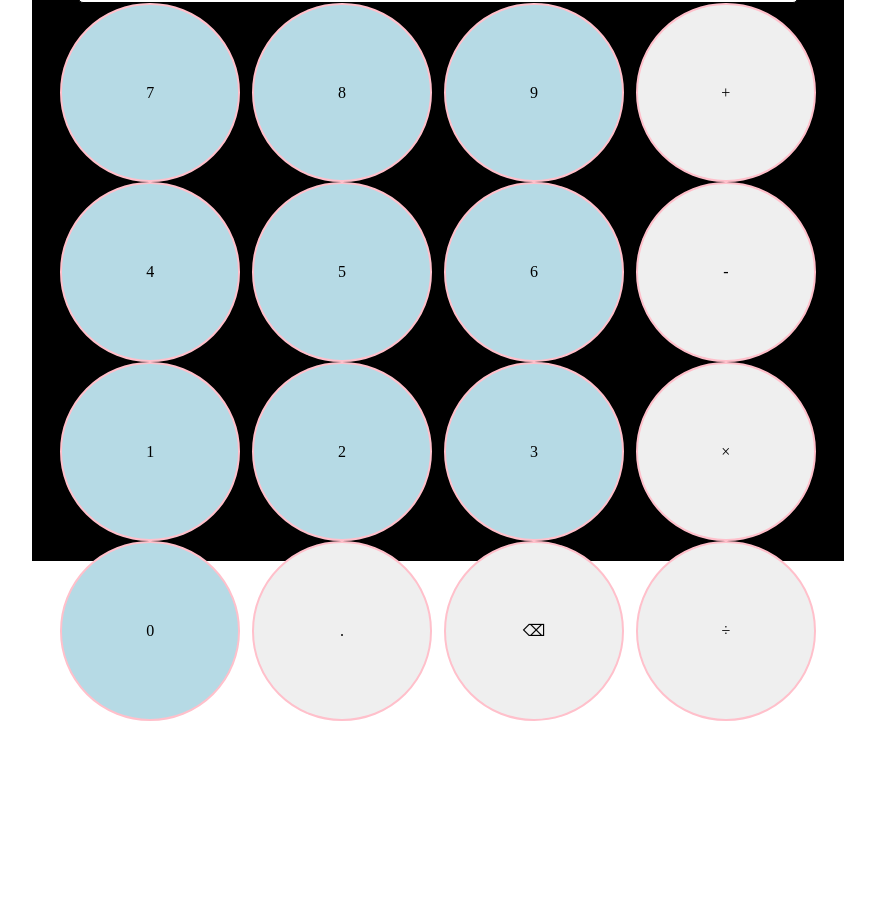
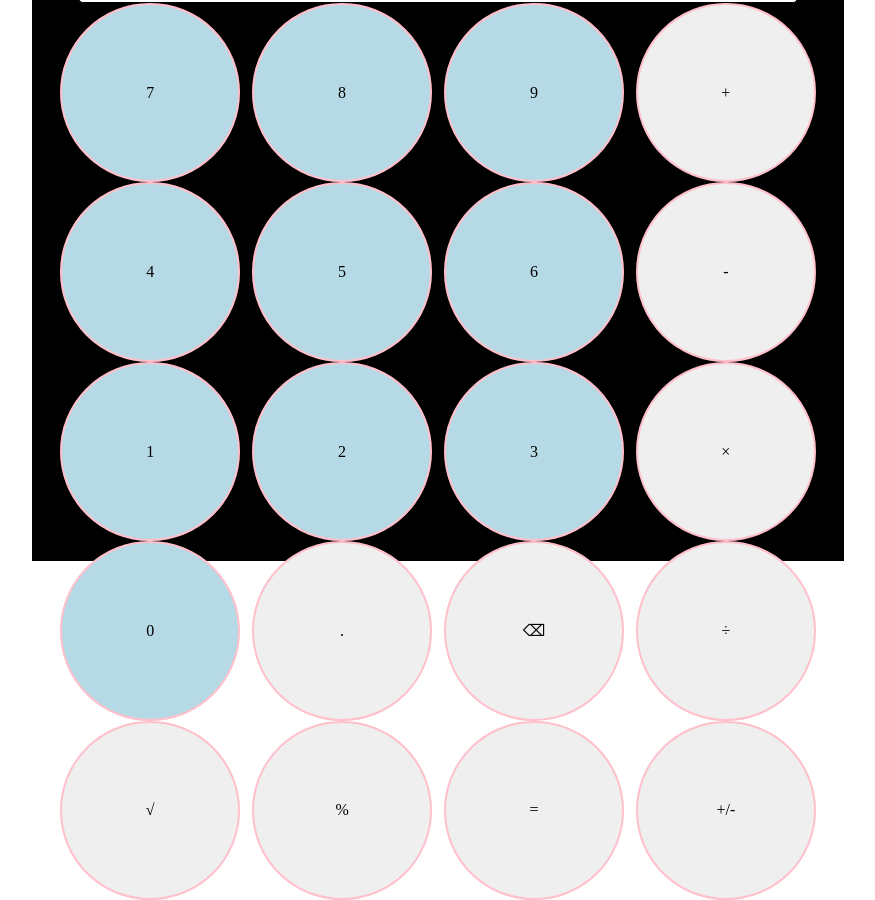
Before and after one commit to jenarofv/calculator, a plain HTML site: page index.html in a window 1280 px wide. Shown: the part 271-1171 px from the top of the page, without its empty margins (202-1077 px from the left). Before the commit the page ends 992 px from the top, so only its background shows below. Drawn offline with Linux system fonts and the light colour scheme.

Commit message:
add more buttons to calculator
square root, percentage, equals, and negative

```diff
--- a/index.html
+++ b/index.html
@@ -27,6 +27,10 @@
     <button class="button point">.</button>
     <button class="button erase">&#x232b;</button>
     <button class="button division">&#x00f7;</button>
+    <button class="button sqrt">&#x221A;</button>
+    <button class="button prcnt">%</button>
+    <button class="button equals">=</button>
+    <button class="button negative">+/-</button>
   </main>
 </body>
 
```
